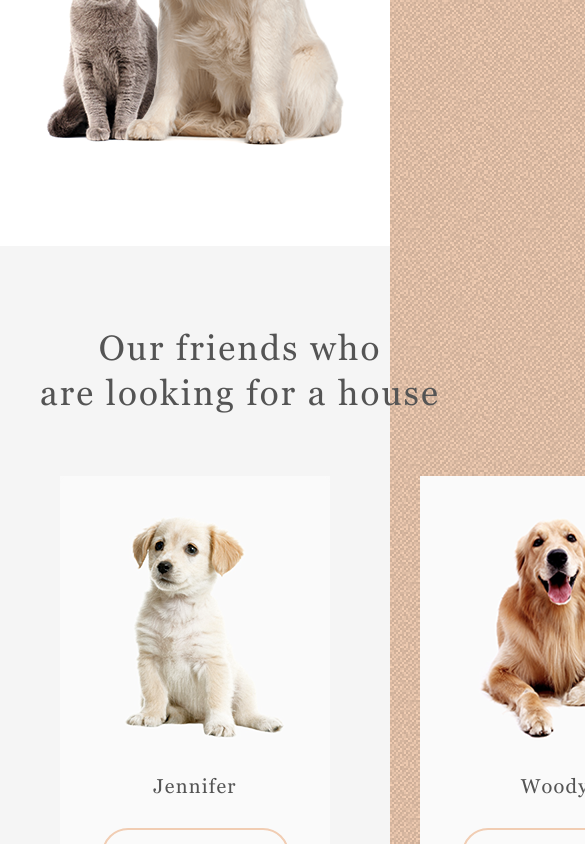
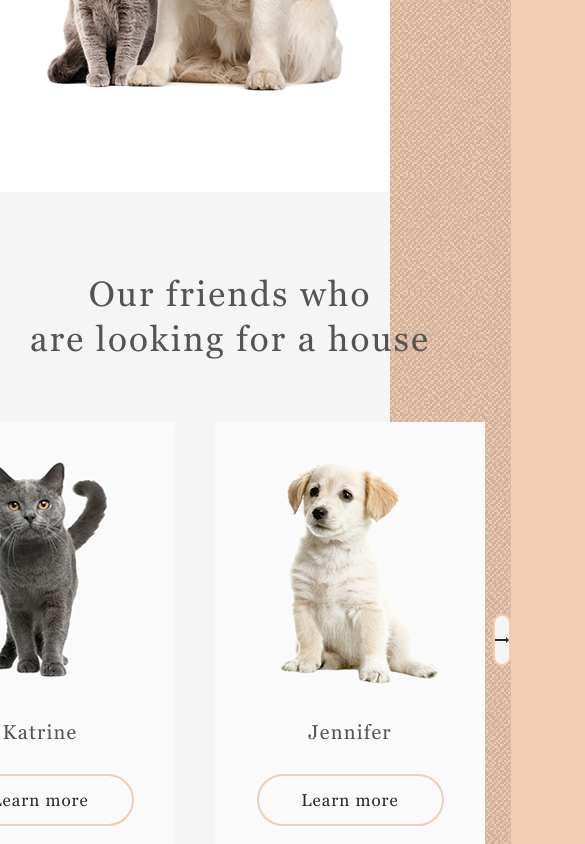
Before and after one commit to ReWired25/RSS-Main-Stages, a plain HTML site: page shelter/pages/main/index.html in a window 390 px wide. Shown: the part 2068-2912 px from the top of the page, 585 px wide, since content can reach past the window. Drawn offline with Linux system fonts and the light colour scheme.

Commit message:
feat: add tablet adaptive for main page

```diff
--- a/shelter/pages/main/index.html
+++ b/shelter/pages/main/index.html
@@ -46,17 +46,17 @@
             <h3 class="section-title our-friends-title">Our friends who<br>are looking for a house</h3>
             <div class="our-friends__slider">
                 <button class="slider__button left"><img src="../../assets/svg/arrow-left.svg" alt="arrow-left"></button>
-                <div class="card">
+                <div class="card card-katrine">
                     <img class="card-image" src="../../assets/img/pets-katrine.png" alt="pet-photo">
                     <h4 class="item-title card-title">Katrine</h4>
                     <button class="button card-button">Learn more</button>
                 </div>
-                <div class="card">
+                <div class="card card-jennifer">
                     <img class="card-image" src="../../assets/img/pets-jennifer.png" alt="pet-photo">
                     <h4 class="item-title card-title">Jennifer</h4>
                     <button class="button card-button">Learn more</button>
                 </div>
-                <div class="card">
+                <div class="card card-woody">
                     <img class="card-image" src="../../assets/img/pets-woody.png" alt="pet-photo">
                     <h4 class="item-title card-title">Woody</h4>
                     <button class="button card-button">Learn more</button>
--- a/shelter/pages/main/style.scss
+++ b/shelter/pages/main/style.scss
@@ -34,15 +34,16 @@ body {
 
 .header {
     position: absolute;
+    display: flex;
     max-width: 1280px;
     margin: 0 auto;
     padding: 60px 40px 0px 40px;
     left: 0;
     right: 0;
     height: 180px;
-    display: flex;
     transition: 0.5s;
     @media (max-width: 1279px) {
+        // padding: 31px 30px 0 30px;
         padding: 30px 30px 0 30px;
         height: 150px;
         transition: 0.5s;
@@ -147,6 +148,7 @@ body {
     background:  url(../../assets/img/noise_transparent@2x.png), linear-gradient(120deg, #5b483a 0%, #262425 70%, #211f20 100%);
     transition: 0.5s;
     @media (max-width: 1279px) {
+        // padding: 152px 30px 0 30px;
         padding: 150px 30px 0 30px;
         flex-direction: column;
         align-items: center;
@@ -224,6 +226,8 @@ body {
     @media (max-width: 1279px) {
         width: 569px;
         height: 593px;
+        // width: 80%;
+        // height: 80%;
     }
     @media (max-width: 800px) {
         align-self: flex-end;
@@ -242,7 +246,7 @@ body {
     @media (max-width: 1279px) {
         flex-direction: column;
         align-items: center;
-        transition: 0.5s;
+        gap: 80px;
     }
 }
 
@@ -258,12 +262,16 @@ body {
 }
 
 .about-description {
-    order: -1;
     width: 430px;
     padding-top: 14px;
+    transition: 0.5s;
     // display: flex;
     // flex-direction: column;
     // justify-content: space-around;
+    @media (max-width: 1279px) {
+        order: -1;
+        padding-top: 0;
+    }
 }
 
 .about-description__text {
@@ -278,6 +286,11 @@ body {
     padding: 80px 40px 100px 40px;
     background-color: #F5F5F5;
     text-align: center;
+    transition: 0.5s;
+    @media (max-width: 1279px) {
+        padding: 80px 30px 100px 30px;
+        transition: 0.5s;
+    }
 }
 
 .our-friends-title {
@@ -310,11 +323,18 @@ body {
         transition: 0.5s;
     }
     &.left {
-        // margin-right: 0.5em;
         margin-right: 8px;
     }
     &.right {
         margin-left: 8px;
+    }
+    @media (max-width: 1279px) {
+        &.left {
+            margin-right: -12px;
+        }
+        &.right {
+            margin-left: -12px;
+        }
     }
 }
 
@@ -335,6 +355,18 @@ body {
             background-color: #FDDCC4;
             transition: 0.5s;
         }
+    }
+    @media (max-width: 1279px) {
+        margin: 0 3.7%;
+    }
+    @media (max-width: 800px) {
+        margin: 0 20px;
+    }
+}
+
+.card-woody {
+    @media (max-width: 1279px) {
+        display: none;
     }
 }
 
@@ -386,6 +418,9 @@ body {
     justify-content: space-between;
     text-align: center;
     height: 113px;
+    @media (max-width: 1279px) {
+        width: 170px;
+    }
 }
 
 .help-items {
@@ -394,6 +429,13 @@ body {
     column-gap: 120px;
     row-gap: 55px;
     justify-content: center;
+    transition: 0.5s;
+    @media (max-width: 1279px) {
+        column-gap: 15%;
+    }
+    @media (max-width: 900px) {
+        column-gap: 60px;
+    }
 }
 
 /* ////////// section in addition ////////// */
@@ -405,6 +447,10 @@ body {
     align-items: center;
     gap: 30px;
     background-color: #F5F5F5;
+    @media (max-width: 1279px) {
+        flex-direction: column;
+        gap: 60px;
+    }
 }
 
 .addition-info {
@@ -412,6 +458,9 @@ body {
     display: flex;
     flex-direction: column;
     gap: 20px;
+    @media (max-width: 1279px) {
+        order: -1;
+    }
 }
 
 .addition-description-title {
@@ -456,6 +505,18 @@ body {
     display: flex;
     gap: 140px;
     background:  url(../../assets/img/noise_transparent@2x.png), linear-gradient(120deg, #5b483a 0%, #262425 70%, #211f20 100%);
+    // @media (max-width: 1279px) {
+    //     flex-wrap: wrap;
+    //     justify-content: center;
+    //     column-gap: 20%;
+    // }
+    @media (max-width: 900px) {
+        justify-content: center;
+        padding: 30px 30px 0 30px;
+        flex-wrap: wrap;
+        column-gap: 50px;
+        row-gap: 65px;
+    }
 }
 
 .footer-link {
@@ -477,6 +538,9 @@ body {
     padding-top: 16px;
     width: 300px;
     color: #FFFFFF;
+    @media (max-width: 1279px) {
+        padding-top: 3px;
+    }
 }
 
 .footer-item-title {
@@ -491,9 +555,15 @@ body {
     display: flex;
     flex-direction: column;
     justify-content: space-between;
+    @media (max-width: 1279px) {
+        width: 290px;
+        height: 235px;
+    }
 }
 
 .address-info {
-    // width: 30%;
     width: 320px;
+    @media (max-width: 1279px) {
+        width: 300px;
+    }
 }
--- a/shelter/pages/pets/style.scss
+++ b/shelter/pages/pets/style.scss
@@ -35,6 +35,7 @@ body {
 
 .header {
     position: sticky;
+    display: flex;
     top: 0;
     // max-width: 1280px;
     // margin: 0 auto;
@@ -42,7 +43,6 @@ body {
     // left: 0;
     // right: 0;
     height: 120px;
-    display: flex;
     background: #FFF;
 }
 
```
Also changed, not shown: shelter/pages/main/style.css, shelter/pages/pets/style.css.
